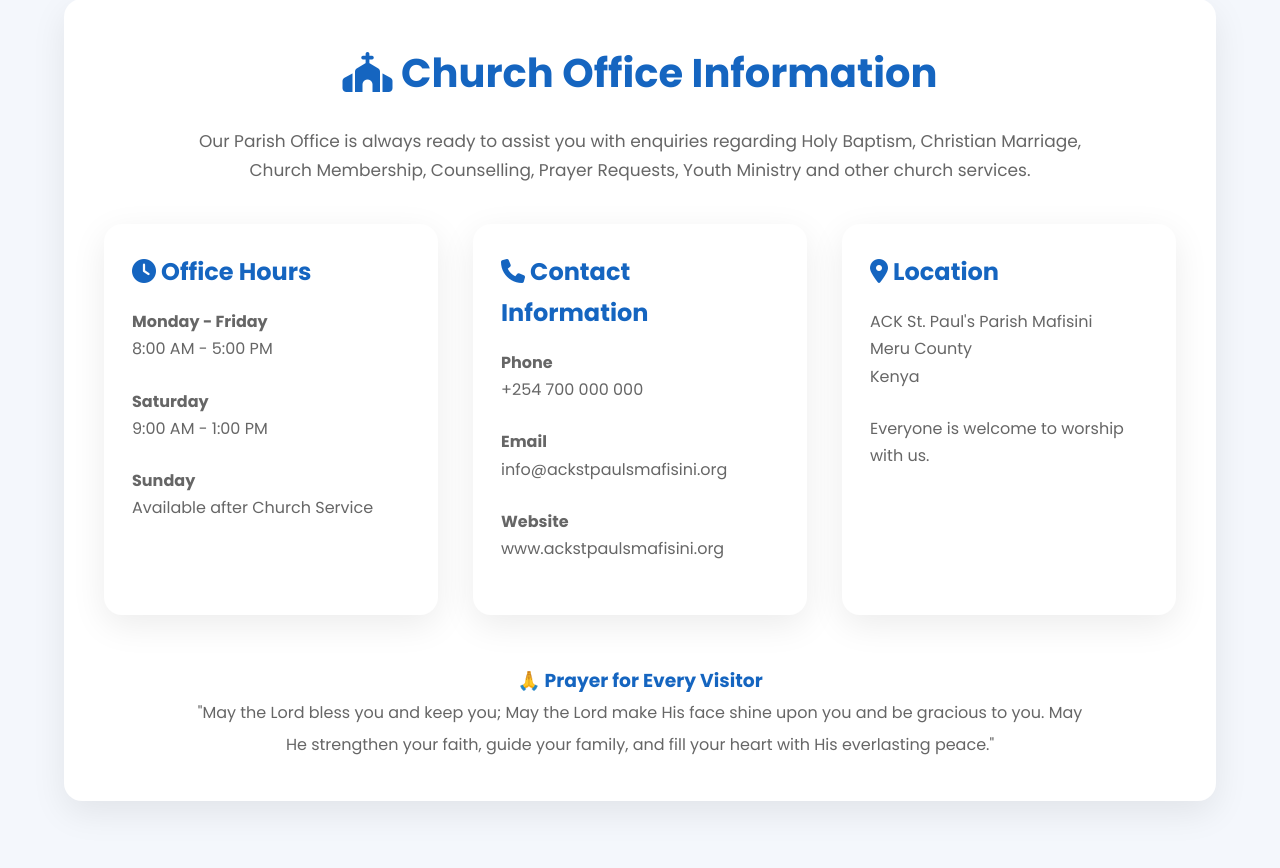
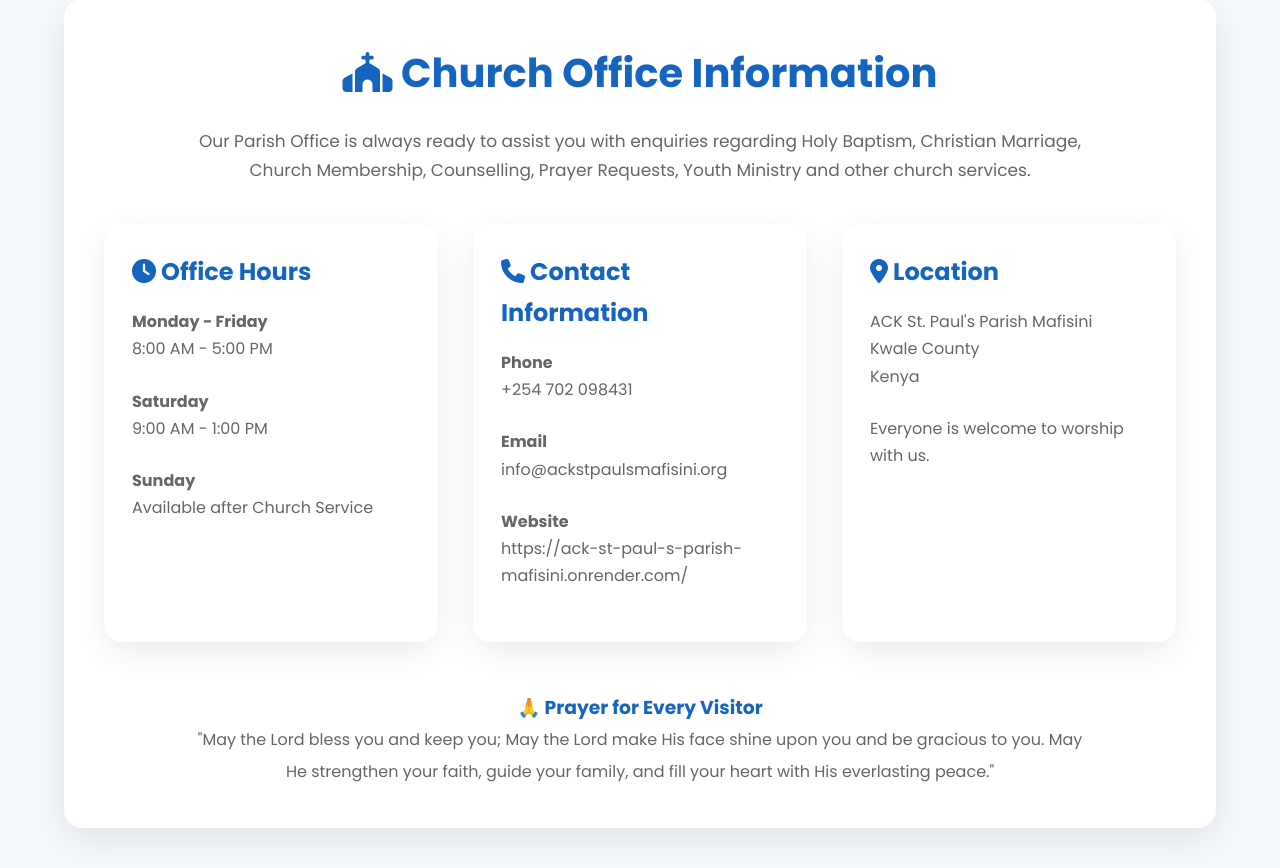
Before and after one commit to jamesmutisokiilu-coder/ACK-St.-Paul-s-Parish-Mafisini, a Flask app: page /events in a window 1280 px wide. Shown: the part 5452-6320 px from the top of the page. Run offline with Flask 3, Linux system fonts and the light colour scheme; data that the repository does not hold is empty.

Commit message:
Update events.html

```diff
--- a/templates/events.html
+++ b/templates/events.html
@@ -1605,7 +1605,7 @@ Contact Information
 
 <strong>Phone</strong><br>
 
-+254 700 000 000
++254 702 098431
 
 </p>
 
@@ -1621,7 +1621,7 @@ info@ackstpaulsmafisini.org
 
 <strong>Website</strong><br>
 
-www.ackstpaulsmafisini.org
+https://ack-st-paul-s-parish-mafisini.onrender.com/
 
 </p>
 
@@ -1647,7 +1647,7 @@ ACK St. Paul's Parish Mafisini
 
 <br>
 
-Meru County
+Kwale County
 
 <br>
 
@@ -1800,7 +1800,7 @@ Mafisini, kwale County
 
 <i class="fa-solid fa-phone"></i>
 
-+254 700 000 000
++254 702 098431
 
 </p>
 
@@ -1824,29 +1824,6 @@ Mon - Fri
 
 <div style="margin-top:25px;display:flex;gap:15px;flex-wrap:wrap;">
 
-<a href="#" class="btn">
-
-<i class="fab fa-facebook-f"></i>
-
-</a>
-
-<a href="#" class="btn">
-
-<i class="fab fa-instagram"></i>
-
-</a>
-
-<a href="#" class="btn">
-
-<i class="fab fa-youtube"></i>
-
-</a>
-
-<a href="#" class="btn">
-
-<i class="fab fa-whatsapp"></i>
-
-</a>
 
 </div>
 
```
